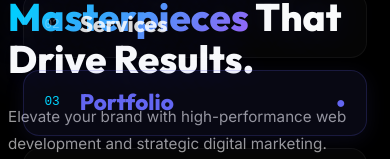
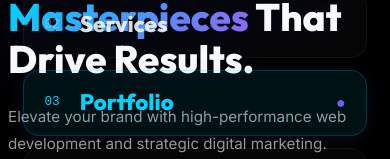
Before and after one commit to musab-18/webify-pro-frontend, a React (Vite) app: page / in a window 390 px wide. Both pictures are taken after a click on the element 356 px from the left and 43 px from the top of the page. Shown: the part 197-356 px from the top of the page. Built offline with nearby package versions, Linux system fonts and the light colour scheme; no server answers.

Commit message:
style: fix mobile active link contrast and unscrolled navbar contrast

```diff
--- a/src/components/Navbar.jsx
+++ b/src/components/Navbar.jsx
@@ -47,8 +47,8 @@ const Navbar = () => {
       alignItems: 'center',
       padding: isScrolled ? '16px 5%' : '24px 5%',
       background: isScrolled
-        ? 'rgba(3, 7, 18, 0.95)'
-        : 'rgba(3, 7, 18, 0.1)',
+        ? 'rgba(3, 7, 18, 0.96)'
+        : 'rgba(3, 7, 18, 0.76)',
       backdropFilter: 'blur(20px)',
       WebkitBackdropFilter: 'blur(20px)',
       borderBottom: isScrolled ? '1px solid rgba(255, 255, 255, 0.08)' : '1px solid rgba(255, 255, 255, 0.01)',
@@ -235,12 +235,12 @@ const Navbar = () => {
                     fontSize: '1.4rem',
                     fontWeight: '800',
                     fontFamily: 'Outfit, sans-serif',
-                    color: isActive ? '#6366f1' : 'rgba(255,255,255,0.85)',
+                    color: isActive ? '#00d4ff' : 'rgba(255,255,255,0.85)',
                     textDecoration: 'none',
                     padding: '14px 20px',
                     borderRadius: '16px',
-                    background: isActive ? 'rgba(99,102,241,0.08)' : 'rgba(255,255,255,0.02)',
-                    border: isActive ? '1px solid rgba(99,102,241,0.2)' : '1px solid rgba(255,255,255,0.05)',
+                    background: isActive ? 'rgba(0, 212, 255, 0.08)' : 'rgba(255,255,255,0.02)',
+                    border: isActive ? '1px solid rgba(0, 212, 255, 0.2)' : '1px solid rgba(255,255,255,0.05)',
                     opacity: 0,
                     animation: 'menuSlideIn 0.5s cubic-bezier(0.16, 1, 0.3, 1) forwards',
                     animationDelay: `${idx * 0.08}s`,
```
